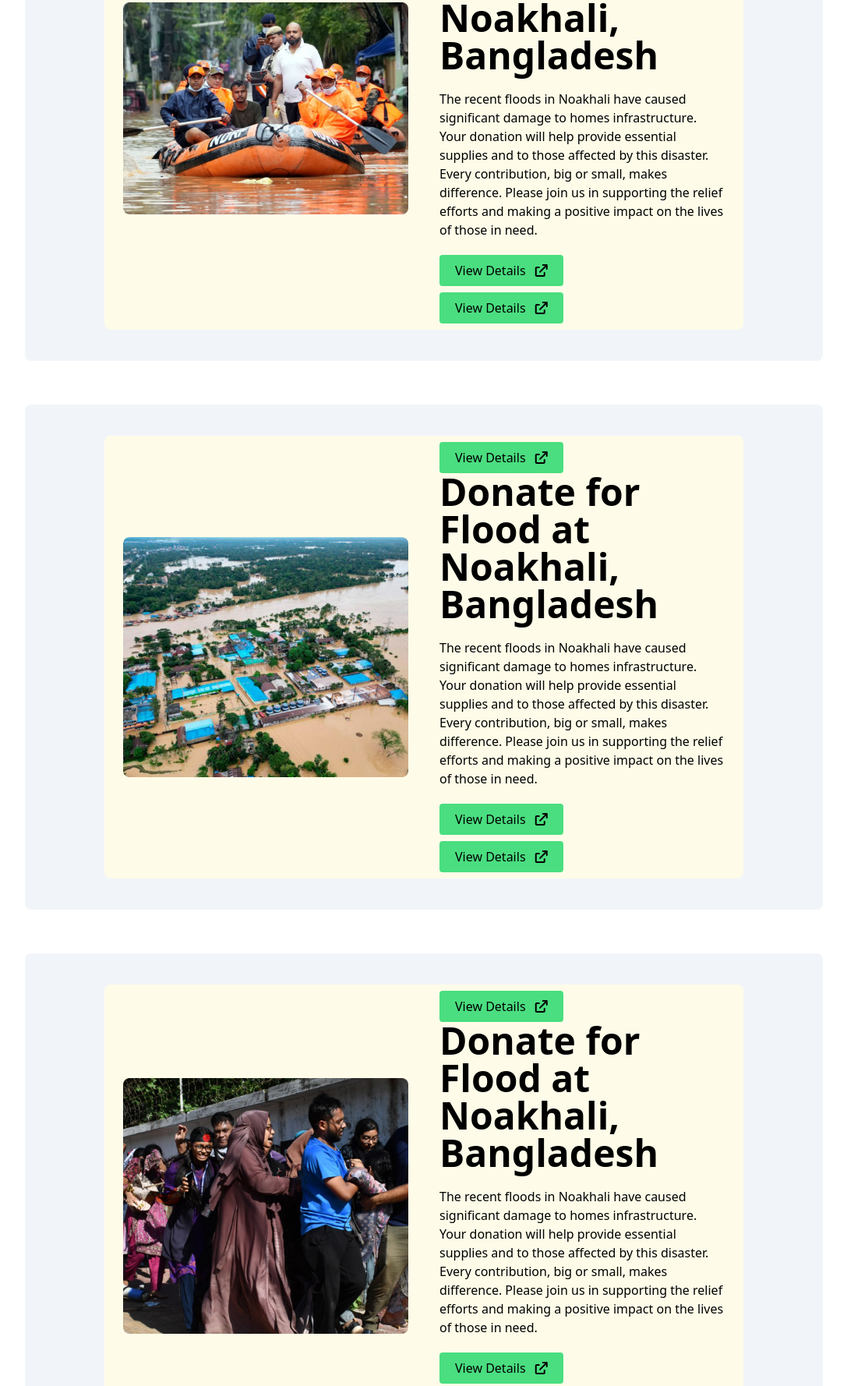
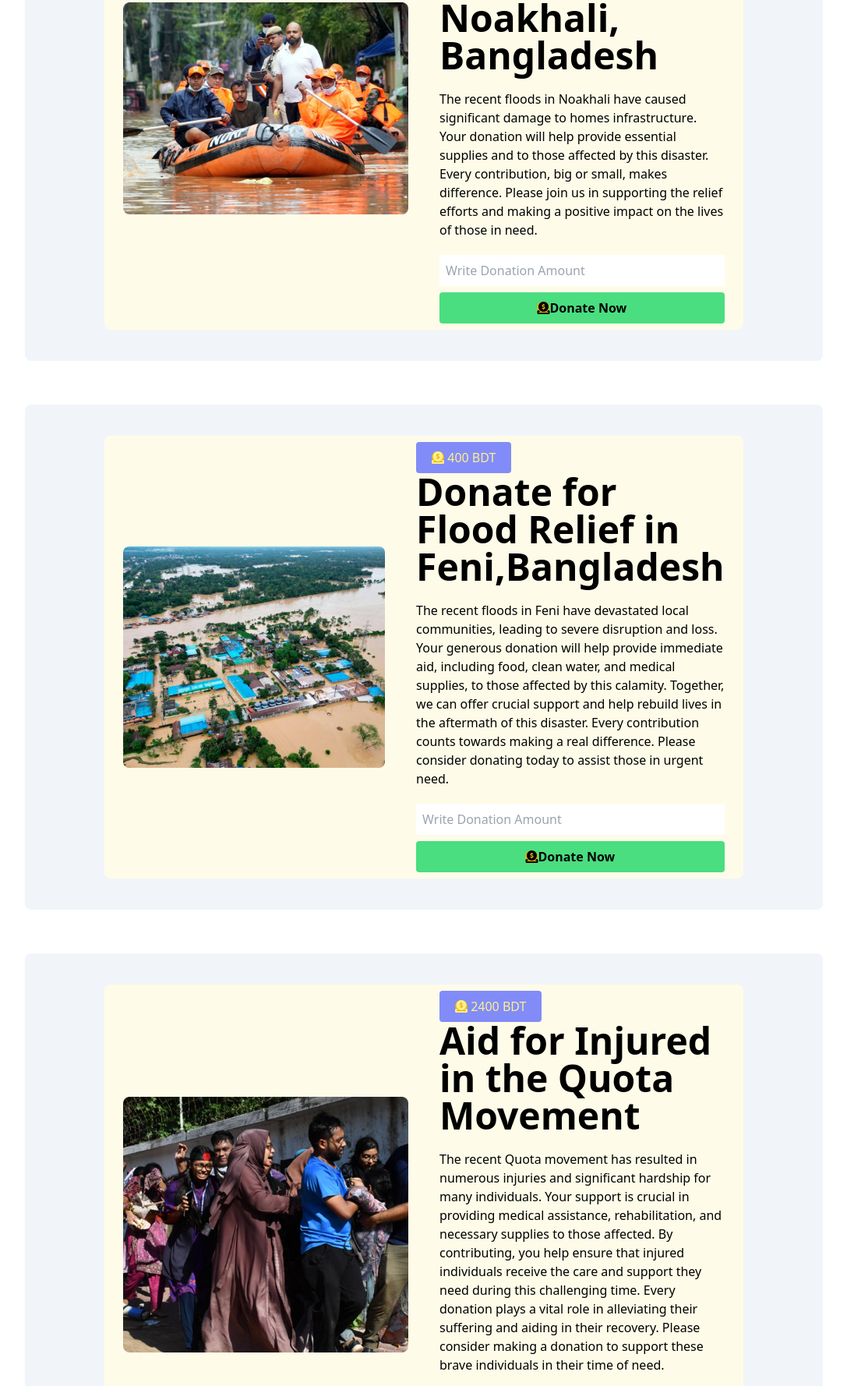
Before and after one commit to rsamiur24/Assignment-5, a plain HTML site: page index.html in a window 1280 px wide. Shown: the part 461-2239 px from the top of the page at 78% size, without its empty margins (112-1199 px from the left). Drawn offline with nearby package versions, Linux system fonts and the light colour scheme.

Commit message:
html  & css part finish

```diff
--- a/index.html
+++ b/index.html
@@ -102,20 +102,19 @@
             <!-- Text Content Section -->
             <div class="flex-1 text-center lg:text-left">
 
-                <button class="btn bg-green-400 text-black px-5 py-2 rounded">
-                    View Details <i class="fa-solid fa-arrow-up-right-from-square ml-2"></i>
+                <button class="btn bg-indigo-400 text-yellow-200 px-5 py-2 rounded">
+                    <i class="fa-solid fa-circle-dollar-to-slot bg-yellow-500 rounded-full"></i> 0.00 BDT
                 </button>
 
                 <h1 class="mb-5 text-5xl font-bold text-black">Donate for Flood at Noakhali, Bangladesh</h1>
                 <p class="mb-5 text-black">
                     The recent floods in Noakhali have caused significant damage to homes  infrastructure. Your donation will help provide essential supplies and  to those affected by this disaster. Every contribution, big or small, makes  difference. Please join us in supporting the relief efforts and making a positive impact on the lives of those in need.
                 </p>
-                <button class="btn bg-green-400 text-black px-5 py-2 rounded">
-                    View Details <i class="fa-solid fa-arrow-up-right-from-square ml-2"></i>
-                </button><br>
-                <button class="btn bg-green-400 text-black px-5 py-2 rounded mt-2">
-                    View Details <i class="fa-solid fa-arrow-up-right-from-square ml-2"></i>
-                </button>
+                <input type="text" class="w-full p-2" placeholder="Write Donation Amount"><br>
+
+                    <button class="btn w-full bg-green-400 text-black font-bold px-5 py-2 rounded mt-2">
+                        <i class="fa-solid fa-circle-dollar-to-slot bg-yellow-500 rounded-full"></i>Donate Now
+                    </button>
             </div>
         </div>
         </div>
@@ -135,19 +134,18 @@
                 <!-- Text Content Section -->
                 <div class="flex-1 text-center lg:text-left">
 
-                    <button class="btn bg-green-400 text-black px-5 py-2 rounded">
-                        View Details <i class="fa-solid fa-arrow-up-right-from-square ml-2"></i>
+                    <button class="btn bg-indigo-400 text-yellow-200 px-5 py-2 rounded">
+                        <i class="fa-solid fa-circle-dollar-to-slot bg-yellow-500 rounded-full"></i> 400 BDT
                     </button>
 
-                    <h1 class="mb-5 text-5xl font-bold text-black">Donate for Flood at Noakhali, Bangladesh</h1>
+                    <h1 class="mb-5 text-5xl font-bold text-black">Donate for Flood Relief in Feni,Bangladesh</h1>
                     <p class="mb-5 text-black">
-                        The recent floods in Noakhali have caused significant damage to homes  infrastructure. Your donation will help provide essential supplies and  to those affected by this disaster. Every contribution, big or small, makes  difference. Please join us in supporting the relief efforts and making a positive impact on the lives of those in need.
+                        The recent floods in Feni have devastated local communities, leading to severe disruption and loss. Your generous donation will help provide immediate aid, including food, clean water, and medical supplies, to those affected by this calamity. Together, we can offer crucial support and help rebuild lives in the aftermath of this disaster. Every contribution counts towards making a real difference. Please consider donating today to assist those in urgent need.
                     </p>
-                    <button class="btn bg-green-400 text-black px-5 py-2 rounded">
-                        View Details <i class="fa-solid fa-arrow-up-right-from-square ml-2"></i>
-                    </button><br>
-                    <button class="btn bg-green-400 text-black px-5 py-2 rounded mt-2">
-                        View Details <i class="fa-solid fa-arrow-up-right-from-square ml-2"></i>
+                    <input type="text" class="w-full p-2" placeholder="Write Donation Amount"><br>
+
+                    <button class="btn w-full bg-green-400 text-black font-bold px-5 py-2 rounded mt-2">
+                        <i class="fa-solid fa-circle-dollar-to-slot bg-yellow-500 rounded-full"></i>Donate Now
                     </button>
                 </div>
             </div>
@@ -168,19 +166,21 @@
                 <!-- Text Content Section -->
                 <div class="flex-1 text-center lg:text-left">
 
-                    <button class="btn bg-green-400 text-black px-5 py-2 rounded">
-                        View Details <i class="fa-solid fa-arrow-up-right-from-square ml-2"></i>
+                    <button class="btn bg-indigo-400 text-yellow-200 px-5 py-2 rounded">
+                        <i class="fa-solid fa-circle-dollar-to-slot bg-yellow-500 rounded-full"></i> 2400 BDT
                     </button>
 
-                    <h1 class="mb-5 text-5xl font-bold text-black">Donate for Flood at Noakhali, Bangladesh</h1>
+                    <h1 class="mb-5 text-5xl font-bold text-black">Aid for Injured in the Quota Movement</h1>
                     <p class="mb-5 text-black">
-                        The recent floods in Noakhali have caused significant damage to homes  infrastructure. Your donation will help provide essential supplies and  to those affected by this disaster. Every contribution, big or small, makes  difference. Please join us in supporting the relief efforts and making a positive impact on the lives of those in need.
+                        The recent Quota movement has resulted in numerous injuries and significant hardship for many individuals. Your support is crucial in providing medical assistance, rehabilitation, and necessary supplies to those affected. By contributing, you help ensure that injured individuals receive the care and support they need during this challenging time. Every donation plays a vital role in alleviating their suffering and aiding in their recovery. Please consider making a donation to support these brave individuals in their time of need.
                     </p>
-                    <button class="btn bg-green-400 text-black px-5 py-2 rounded">
+                    <!-- <button type="input" class=" bg-green-400 text-black px-5 py-2 rounded">
                         View Details <i class="fa-solid fa-arrow-up-right-from-square ml-2"></i>
-                    </button><br>
-                    <button class="btn bg-green-400 text-black px-5 py-2 rounded mt-2">
-                        View Details <i class="fa-solid fa-arrow-up-right-from-square ml-2"></i>
+                    </button><br> -->
+                    <input type="text" class="w-full p-2" placeholder="Write Donation Amount"><br>
+
+                    <button class="btn w-full bg-green-400 text-black font-bold px-5 py-2 rounded mt-2">
+                        <i class="fa-solid fa-circle-dollar-to-slot bg-yellow-500 rounded-full"></i>Donate Now
                     </button>
                 </div>
             </div>
```
